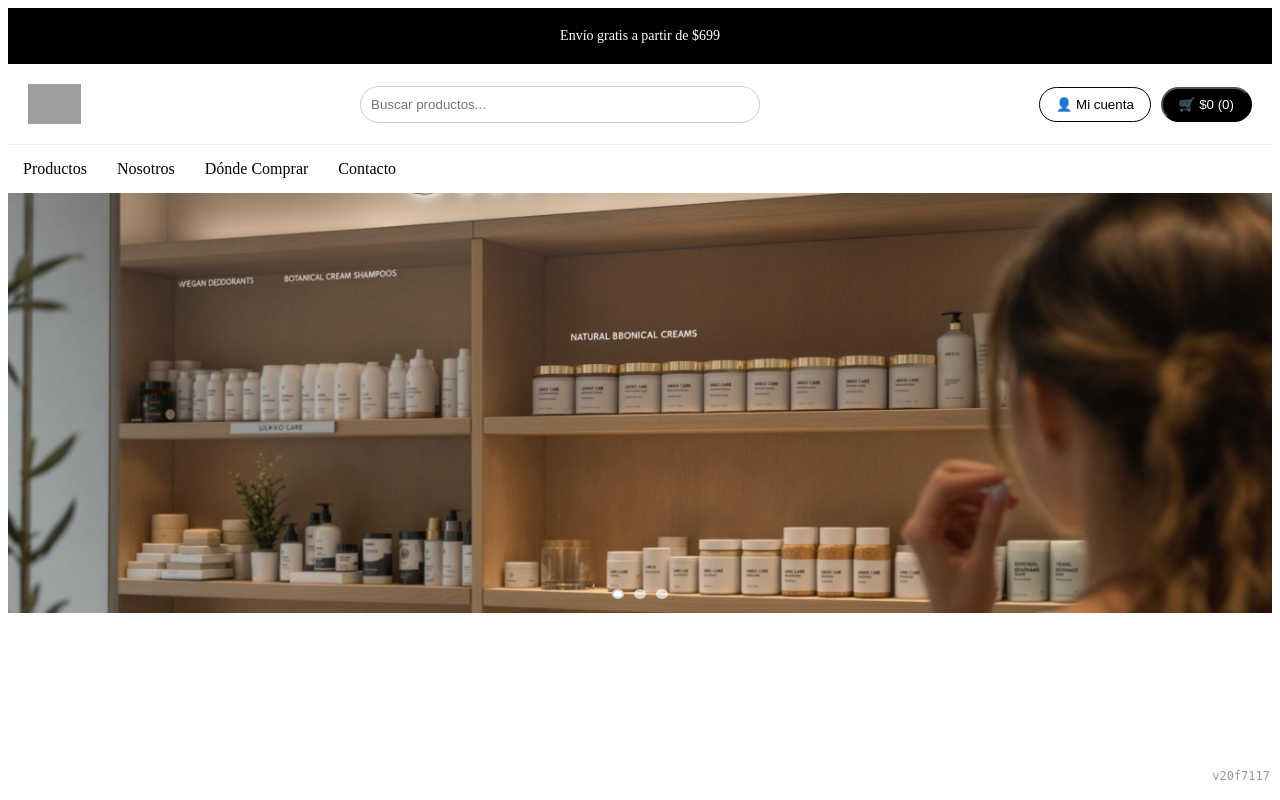
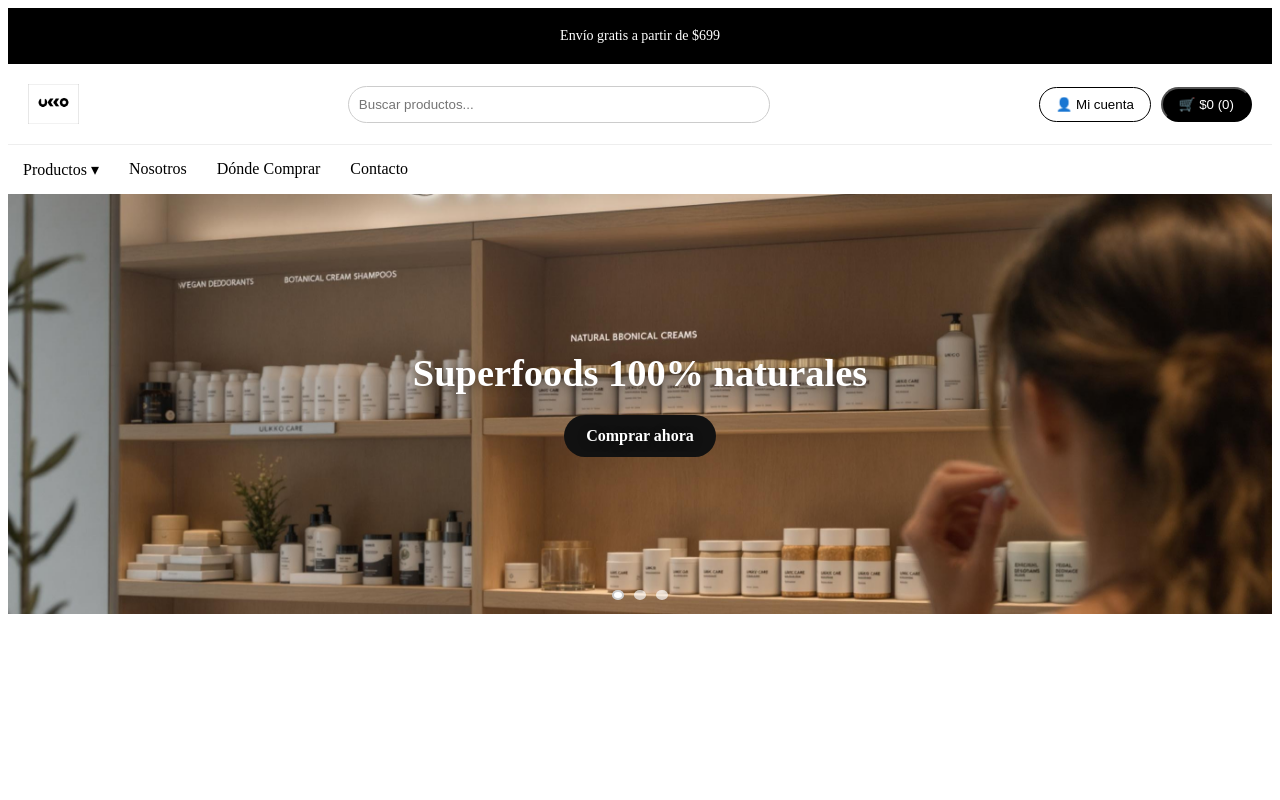
Before and after one commit to SSIEETEE7/ukko-web, a Flask app: page / in a window 1280 px wide. Run offline with Flask 3, Linux system fonts and the light colour scheme; grey boxes are pictures that could not be loaded.

Commit message:
Index con logo .jpg + slider con overlay/CTA

```diff
--- a/templates/index.html
+++ b/templates/index.html
@@ -1,27 +1,47 @@
-<!-- BUILD TEST: v20f7117 -->
-<h1 style="position:fixed;right:10px;bottom:10px;font:12px/1 monospace;color:#999;z-index:9999">v20f7117</h1>
-
 <!DOCTYPE html>
 <html lang="es">
 <head>
   <meta charset="UTF-8" />
   <meta name="viewport" content="width=device-width, initial-scale=1.0" />
-    <title>UKKO</title>
-    <link rel="stylesheet" href="{{ url_for('static', filename='style.css') }}">
+  <title>UKKO - Superfoods</title>
+
+  <!-- cache-buster para que el CSS se refresque -->
+  <link rel="stylesheet" href="{{ url_for('static', filename='style.css', v='3') }}">
+
+  <!-- Estilos mínimos para el overlay del banner (el resto vive en style.css) -->
+  <style>
+    .banner-content{
+      position:absolute; inset:0; display:flex; flex-direction:column;
+      align-items:center; justify-content:center; text-align:center;
+      color:#fff; text-shadow:0 2px 10px rgba(0,0,0,.35); padding:0 16px;
+    }
+    .banner-content h2{ margin:0 0 8px; font-size:clamp(1.4rem,3.5vw,2.4rem); }
+    .banner-content .cta{
+      margin-top:12px; background:#111; color:#fff; padding:12px 22px;
+      border-radius:28px; text-decoration:none; font-weight:600;
+      display:inline-block;
+    }
+    .banner-content .cta:hover{ filter:brightness(1.1); }
+    @media (max-width: 768px){
+      .main-banner{ height: 320px; }
+    }
+  </style>
 </head>
 <body>
-
-    <!-- Barra negra superior -->
+  <!-- Barra superior -->
   <div class="top-bar">
     <p>Envío gratis a partir de $699</p>
   </div>
 
-    <!-- Header principal -->
+  <!-- Header -->
   <header class="main-header">
-        <img src="{{ url_for('static', filename='img/logo-ukko.png') }}" alt="UKKO Logo" class="logo">
+    <!-- ⚠️ LOGO en .jpg -->
+    <img src="{{ url_for('static', filename='img/logo-ukko.jpg') }}" alt="UKKO Logo" class="logo">
+
     <div class="search-bar">
       <input type="text" placeholder="Buscar productos...">
     </div>
+
     <div class="header-buttons">
       <button class="btn-outline">👤 Mi cuenta</button>
       <button class="btn-black">🛒 $0 (0)</button>
@@ -31,25 +51,38 @@
   <!-- Menú -->
   <nav class="nav-bar">
     <ul>
-            <li><a href="#">Productos</a></li>
+      <li><a href="#">Productos ▾</a></li>
       <li><a href="#">Nosotros</a></li>
       <li><a href="#">Dónde Comprar</a></li>
       <li><a href="#">Contacto</a></li>
     </ul>
   </nav>
+
   <!-- Banner principal (slider) -->
   <section class="main-banner" id="slider">
     <div class="slide active">
       <img src="{{ url_for('static', filename='img/banner1.jpeg') }}" alt="Banner 1">
+      <div class="banner-content">
+        <h2>Superfoods 100% naturales</h2>
+        <a href="#productos" class="cta">Comprar ahora</a>
+      </div>
     </div>
     <div class="slide">
       <img src="{{ url_for('static', filename='img/banner2.jpeg') }}" alt="Banner 2">
+      <div class="banner-content">
+        <h2>Energía y bienestar diario</h2>
+        <a href="#productos" class="cta">Ver catálogo</a>
+      </div>
     </div>
     <div class="slide">
       <img src="{{ url_for('static', filename='img/banner3.jpeg') }}" alt="Banner 3">
+      <div class="banner-content">
+        <h2>Calidad premium certificada</h2>
+        <a href="#productos" class="cta">Conoce más</a>
+      </div>
     </div>
 
-  <!-- Controles opcionales (puntos) -->
+    <!-- Puntos del slider -->
     <div class="dots">
       <button class="dot active" data-index="0" aria-label="Banner 1"></button>
       <button class="dot" data-index="1" aria-label="Banner 2"></button>
@@ -57,28 +90,31 @@
     </div>
   </section>
 
-<!-- al final del body, antes de </body> -->
+  <!-- (Opcional) Ancla para CTA -->
+  <section id="productos" style="height:40px"></section>
+
+  <!-- Script del slider -->
   <script>
-  (function () {
+  document.addEventListener('DOMContentLoaded', function () {
     const slider = document.getElementById('slider');
     const slides = Array.from(slider.querySelectorAll('.slide'));
-    const dots = Array.from(slider.querySelectorAll('.dot'));
-    let i = 0, timer = null;
+    const dots   = Array.from(slider.querySelectorAll('.dot'));
+    let i = 0, timer;
 
-    function show(n) {
-      slides.forEach((s, idx) => s.classList.toggle('active', idx === n));
-      dots.forEach((d, idx) => d.classList.toggle('active', idx === n));
+    function show(n){
+      slides.forEach((s, idx)=> s.classList.toggle('active', idx===n));
+      dots.forEach((d, idx)=> d.classList.toggle('active', idx===n));
       i = n;
     }
+    function next(){ show((i+1) % slides.length); }
 
-    function next() {
-      show((i + 1) % slides.length);
-    }
+    // ⏱ Velocidad del slider (ms)
+    const INTERVALO = 4000;
 
-    function start() { timer = setInterval(next, 4000); }
-    function stop() { clearInterval(timer); }
+    function start(){ timer = setInterval(next, INTERVALO); }
+    function stop(){ clearInterval(timer); }
 
-    dots.forEach(d => d.addEventListener('click', e => {
+    dots.forEach(d => d.addEventListener('click', e=>{
       stop();
       show(Number(e.currentTarget.dataset.index));
       start();
@@ -87,10 +123,9 @@
     slider.addEventListener('mouseenter', stop);
     slider.addEventListener('mouseleave', start);
 
+    show(0);
     start();
-  })();
+  });
   </script>
-
-
 </body>
 </html>
```
Also changed, not shown: static/img/logo-ukko.jpg (added), static/img/logonegro.jpg (added). Lines whose indentation alone changed are shown as unchanged.
